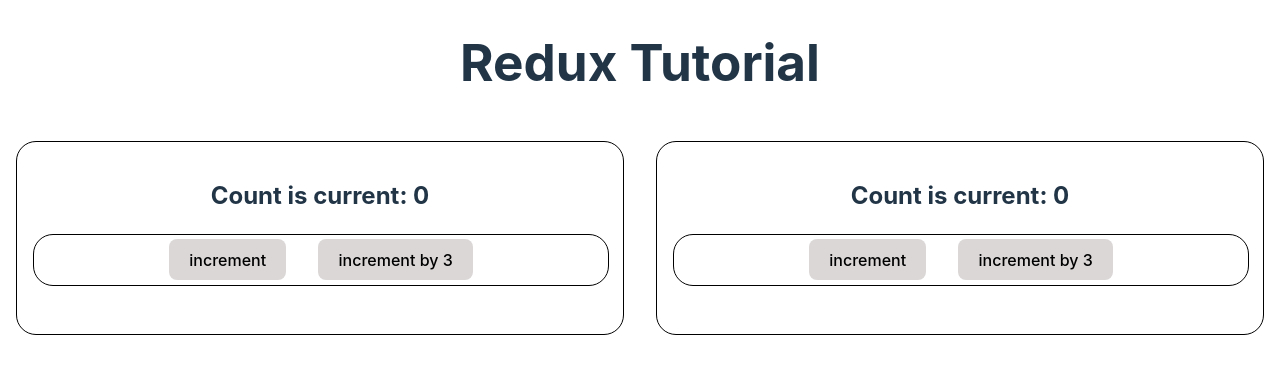
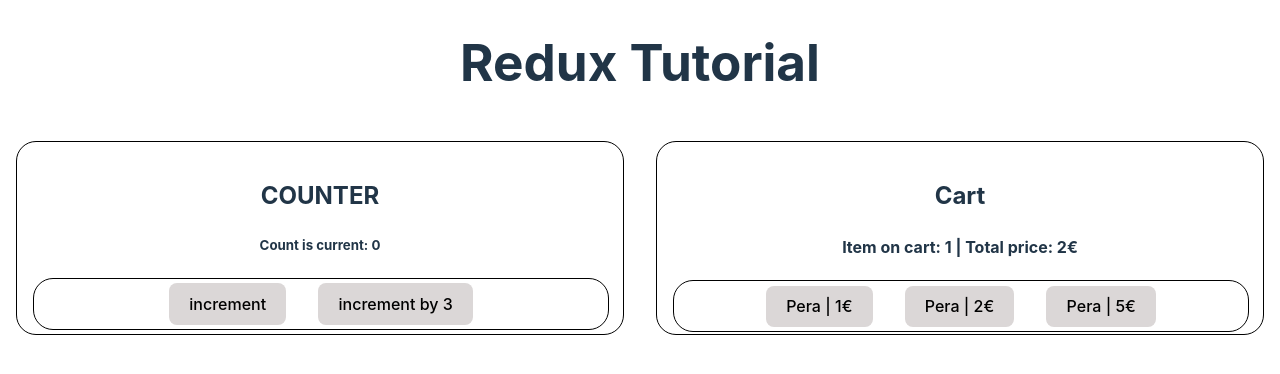
Before and after one commit to MarcoMadeddu/react-reduxToolKit-counter, a React (Vite) app in the folder app/: page / in a window 1280 px wide. Shown: the top 374 px of the page. Built offline with nearby package versions, Linux system fonts and the light colour scheme.

Commit message:
Created an implemented cart component

```diff
--- a/app/src/App.css
+++ b/app/src/App.css
@@ -22,7 +22,7 @@
   margin: 1em;
 }
 
-.counter-value {
+.txt-center {
   text-align: center;
 }
 
--- a/app/src/App.tsx
+++ b/app/src/App.tsx
@@ -1,6 +1,7 @@
 import { useState } from 'react'
 
 import './App.css'
+import Cart from './components/Cart'
 import Counter from './components/Counter'
 
 function App() {
@@ -10,7 +11,7 @@
       <div className="title"><h1>Redux Tutorial</h1></div>
       <div className="app">
         <Counter />
-        <Counter />
+        <Cart />
 
       </div>
     </>
--- /dev/null
+++ b/app/src/components/Cart/index.tsx
@@ -0,0 +1,50 @@
+import { cartState, element, addSingleElement } from '../../features/Cart/cart'
+import { useAppDispatch, useAppSelector } from '../../app/hooks'
+function Cart() {
+    const itemOnCart = useAppSelector((state) => state.cart.elements.length);
+    const totalPrice = useAppSelector((state) => state.cart.total);
+    const dispatch = useAppDispatch();
+
+
+    const mock: element = {
+        name: 'pera',
+        price: 1
+    }
+
+    const secondHandleClick = (p: element) => {
+        dispatch(addSingleElement(p))
+    }
+    return (
+        <div className="box txt-center">
+            <h2>Cart</h2>
+            <h4>Item on cart: {itemOnCart} | Total price: {totalPrice}€</h4>
+            <div className="counter-value">
+
+            </div>
+            <div className="button-container">
+
+                <button onClick={() => secondHandleClick({
+                    name: 'Pera',
+                    price: 1
+                })}>
+                    Pera | 1€
+                </button>
+                <button onClick={() => secondHandleClick({
+                    name: 'Banane',
+                    price: 2
+                })}>
+                    Pera | 2€
+                </button>
+                <button onClick={() => secondHandleClick({
+                    name: 'Mango',
+                    price: 5
+                })}>
+                    Pera | 5€
+                </button>
+            </div>
+
+        </div>
+    )
+}
+
+export default Cart
--- a/app/src/components/Counter/index.tsx
+++ b/app/src/components/Counter/index.tsx
@@ -23,10 +23,9 @@
     }
 
     return (
-        <div className="box">
-            <div className="counter-value">
-                <h2>Count is current: {count}</h2>
-            </div>
+        <div className="box txt-center">
+            <h2 >COUNTER</h2>
+            <h5>Count is current: {count}</h5>
             <div className="button-container">
                 <button onClick={handleClick}>
                     increment
--- a/app/src/features/Cart/cart.ts
+++ b/app/src/features/Cart/cart.ts
@@ -12,18 +12,14 @@
 
 export const cartMock: element[] = [
     {
-        name: 'first',
-        price: 4
-    },
-    {
-        name: 'second',
-        price: 1
+        name: 'mela',
+        price: 2
     },
 ]
 
 const initialState: cartState = {
     elements: cartMock,
-    total: 5
+    total: 2
 }
 
 
@@ -32,12 +28,13 @@
     name: 'cart',
     initialState,
     reducers: {
-        addElement(state, action: PayloadAction<cartState>) {
-            state.total += action.payload.total;
-            state.elements = [...state.elements, ...action.payload.elements]
-        }
+        addSingleElement(state, action: PayloadAction<element>) {
+            const newItem: element = { name: action.payload.name, price: action.payload.price }
+            state.total += action.payload.price;
+            state.elements = [...state.elements, newItem]
+        },
     }
 })
 
-export const { addElement } = cartSlice.actions;
+export const { addSingleElement } = cartSlice.actions;
 export default cartSlice.reducer;
```
